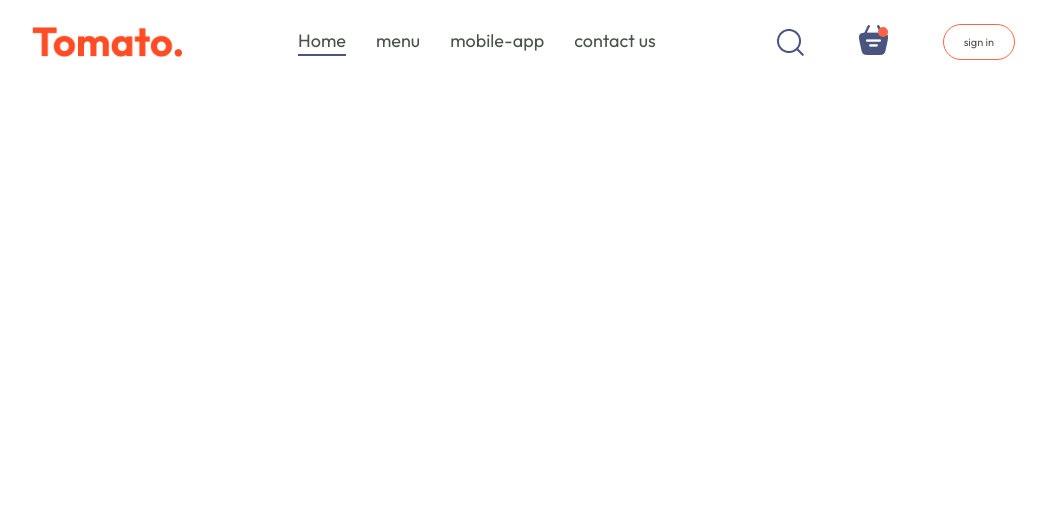
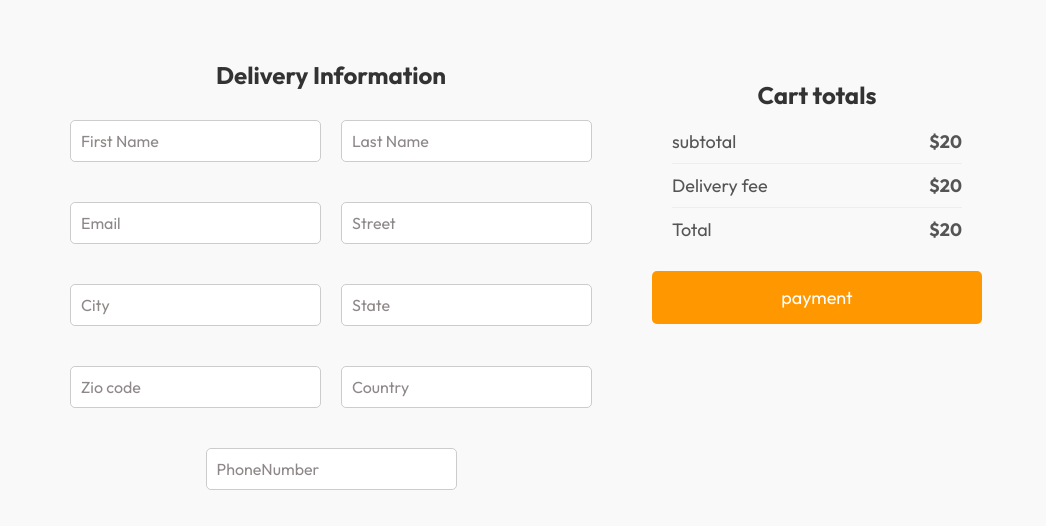
Before and after one commit to NIVASH-P/Food-Delivery-App, a React (Create React App) app in the folder FrontEnd/swigz/: page / in a window 1280 px wide. Shown: the top 526 px of the page, without its empty margins (114-1160 px from the left). Built offline with nearby package versions, Linux system fonts and the light colour scheme.

Commit message:
card finished

```diff
--- a/FrontEnd/swigz/src/App.js
+++ b/FrontEnd/swigz/src/App.js
@@ -1,10 +1,11 @@
+
 import './App.css';
-import NavBar from './components/NavBar/NavBar';
-
+import { PlaceOrder } from './components/pages/PlaceOrder/PlaceOrder';
 function App() {
   return (
     <div className="App">
-        <NavBar />
+
+        <PlaceOrder/>
     </div>
   );
 }
--- a/FrontEnd/swigz/src/components/pages/PlaceOrder/PlaceOrder.css
+++ b/FrontEnd/swigz/src/components/pages/PlaceOrder/PlaceOrder.css
@@ -1,17 +1,13 @@
 @import url('https://fonts.googleapis.com/css2?family=Outfit:wght@100..900&display=swap');
-
-* {
+*{
     font-family: 'Outfit', sans-serif;
-
     margin: 0;
     padding: 0;
 }
-
 body {
     background-color: #f9f9f9;
     padding: 20px;
 }
-
 .place-order {
     display: flex;
     justify-content: space-between;
```
